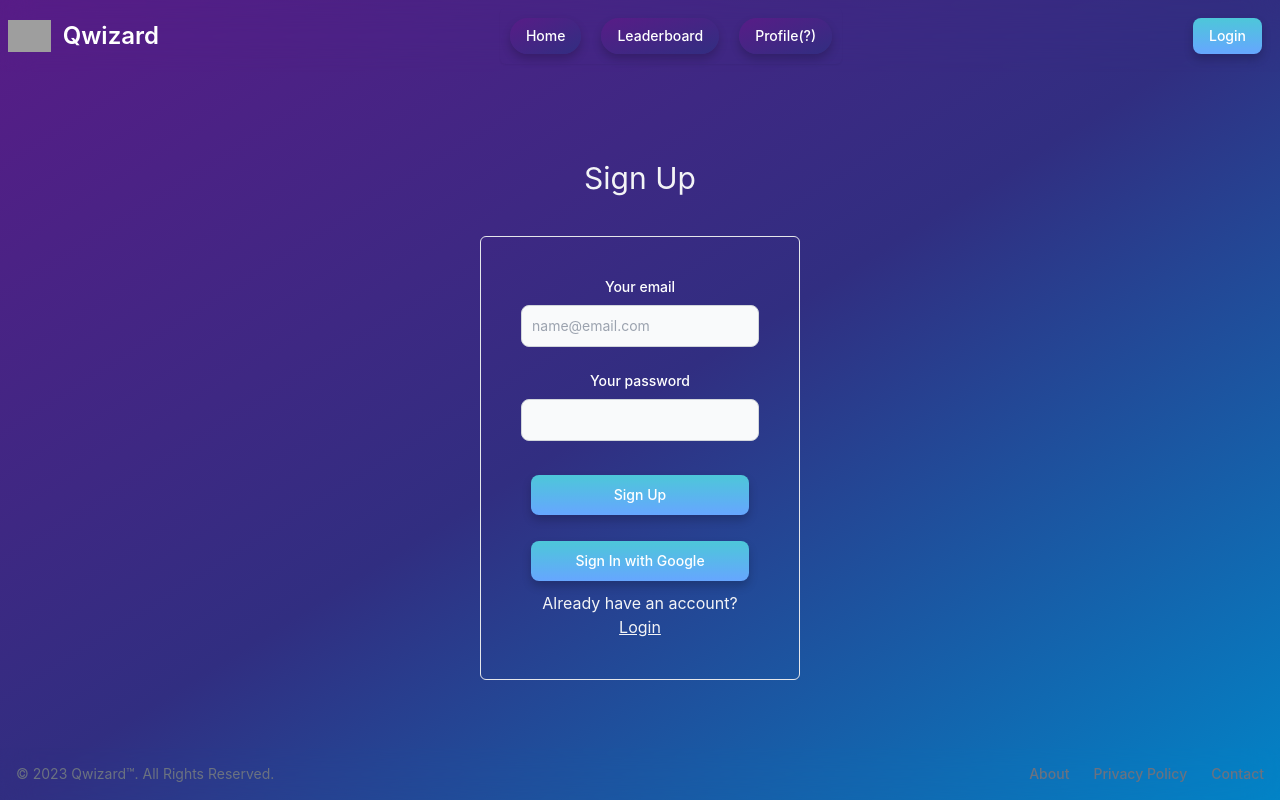
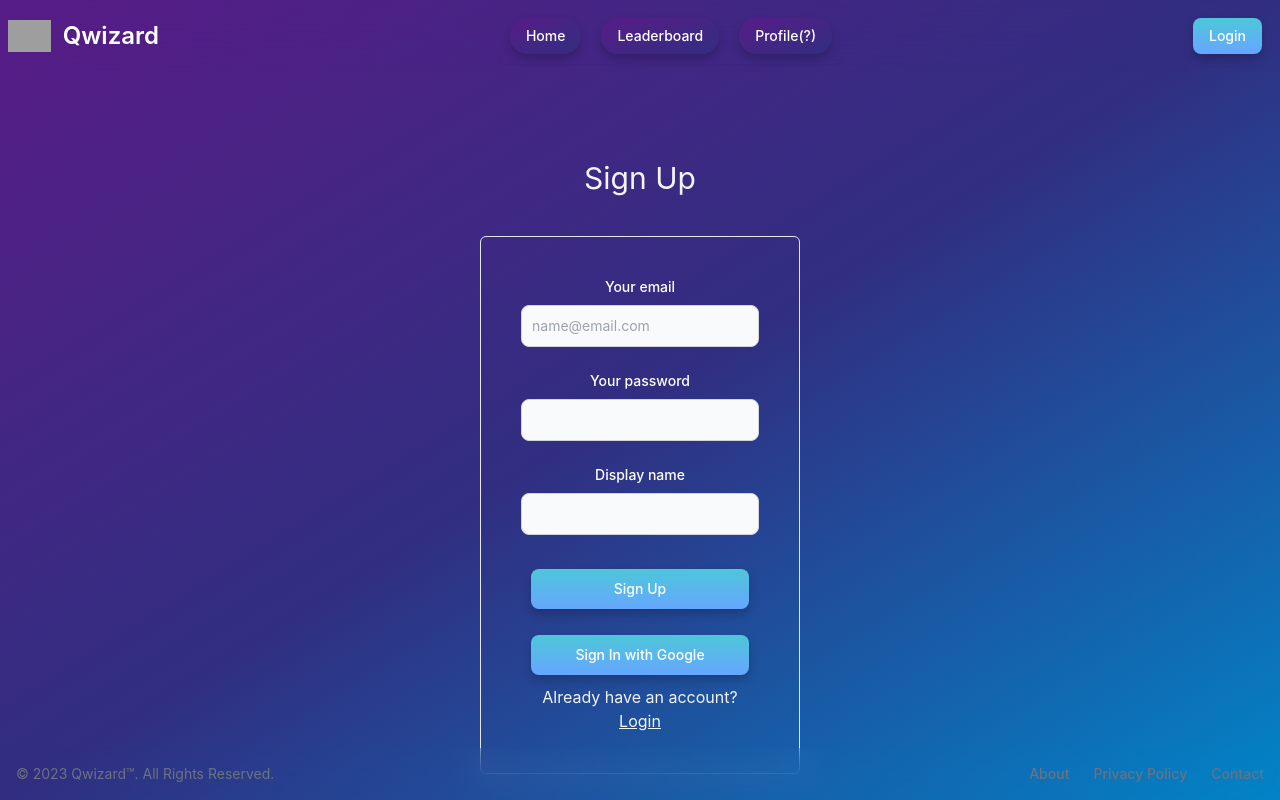
Before and after one commit to chriswynns1/qwizard, a React (Create React App) app: page /signup in a window 1280 px wide. Built offline with nearby package versions, Linux system fonts and the light colour scheme; no server answers; grey boxes are pictures that could not be loaded.

Commit message:
added field for display name, logic to write displayname and uid to firestore collection

```diff
--- a/src/Category.js
+++ b/src/Category.js
@@ -74,7 +74,6 @@
     // Reset the selected category when going back
     setSelectedCategory(null);
   };
-  console.log("user: ", user);
   return (
     <div className="text-gray-100 pt-20 pb-20">
       <div className="text-6xl text-center m-5">Qwizard Trivia</div>
--- a/src/SignUp.js
+++ b/src/SignUp.js
@@ -2,11 +2,13 @@
 import { useNavigate } from "react-router-dom";
 import { createUserWithEmailAndPassword, signInWithPopup } from "firebase/auth";
 import { auth, googleAuthProvider } from "./firebase";
+import { getFirestore, doc, setDoc, collection } from "firebase/firestore";
 
 function SignUp() {
   const navigate = useNavigate();
   const [email, setEmail] = useState("");
   const [password, setPassword] = useState("");
+  const [username, setUsername] = useState("");
 
   const handleSignUp = async (e) => {
     e.preventDefault();
@@ -18,8 +20,18 @@
         password,
       );
       const user = userCredential.user;
-      console.log("user creds: ", user);
-      navigate("/play");
+      const firestore = getFirestore();
+
+      // ref to the 'users' collection
+      const usersCollectionRef = collection(firestore, "users");
+
+      const usersDocRef = doc(
+        usersCollectionRef,
+        user.uid
+      );
+
+      await setDoc(usersDocRef, {username: username});
+      navigate("/category");
       // Handle successful sign-up (e.g., redirect, update state)
     } catch (error) {
       // Handle sign-up error (e.g., display error message)
@@ -32,9 +44,18 @@
       // Sign up with Google using a popup
       const result = await signInWithPopup(auth, googleAuthProvider);
       const user = result.user;
+      const firestore = getFirestore();
 
-      navigate("/play");
-      // Handle successful sign-up (e.g., redirect, update state)
+      // ref to the 'users' collection
+      const usersCollectionRef = collection(firestore, "users");
+
+      const usersDocRef = doc(
+        usersCollectionRef,
+        user.uid
+      );
+
+      await setDoc(usersDocRef, {username: user.displayName});
+      navigate("/category");
     } catch (error) {
       // Handle sign-up error (e.g., display error message)
       console.error("Error signing up with Google:", error.message);
@@ -80,6 +101,21 @@
               required
             />
           </div>
+          <div className="mb-6">
+            <label
+              className="block mb-2 text-sm font-medium text-white"
+            >
+              Display name
+            </label>
+            <input
+              type="text"
+              id="username"
+              value={username} // Use the value attribute for controlled component
+              onChange={(e) => setUsername(e.target.value)}
+              className="bg-gray-50 border border-gray-300 text-gray-900 text-sm rounded-lg focus:ring-blue-500 focus:border-blue-500 block w-full p-2.5 dark:bg-gray-700 dark:border-gray-600 dark:placeholder-gray-400 dark:text-white dark:focus:ring-blue-500 dark:focus:border-blue-500"
+              required
+            />
+            </div>
           <div className="flex flex-col justify-center">
             <button
               type="submit"
```
